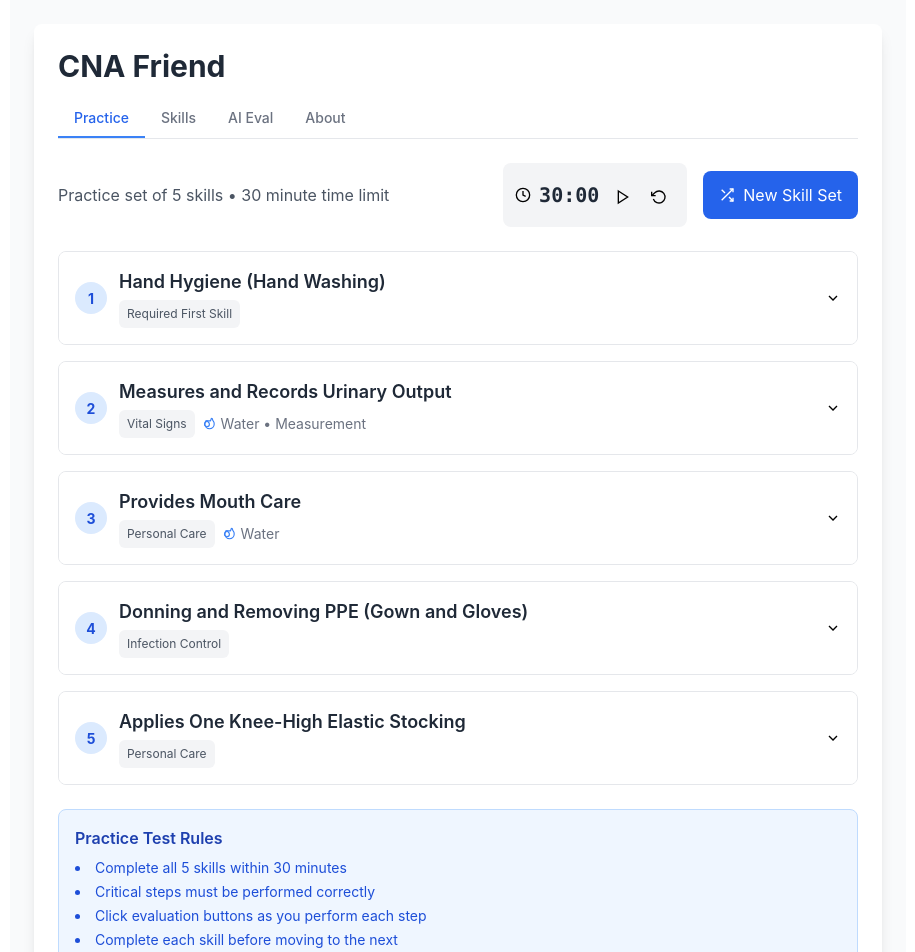
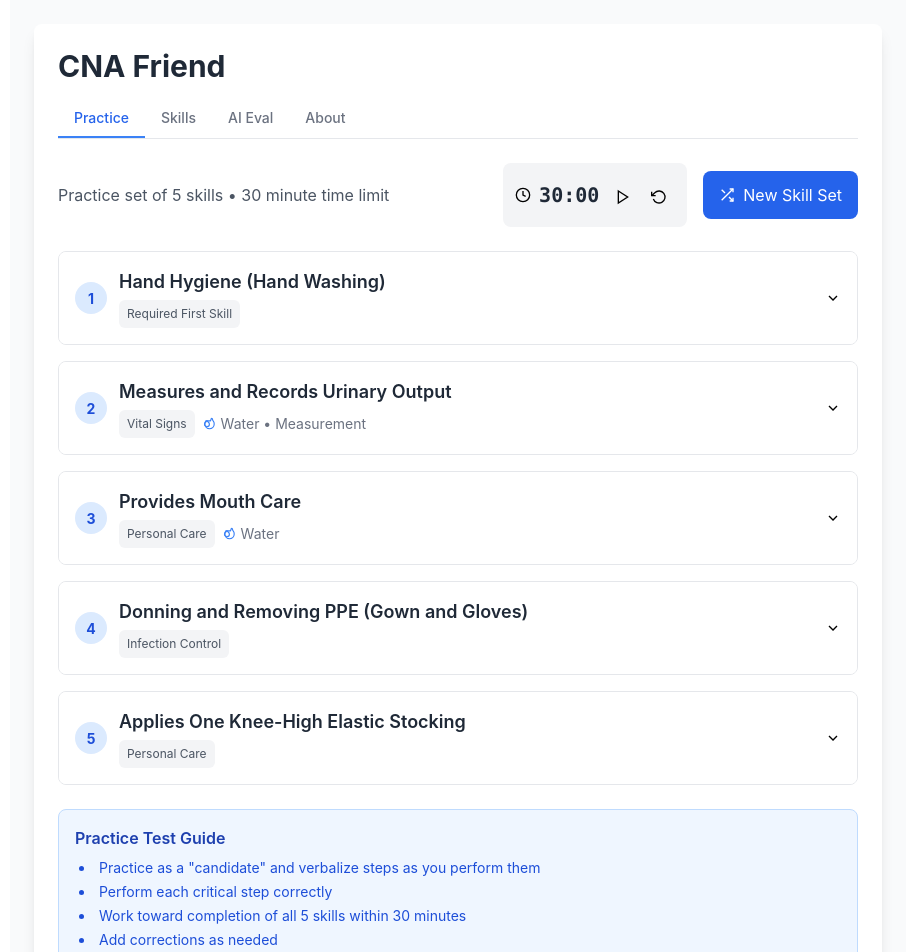
Before and after one commit to arena/cna, a React (Vite) app: page / in a window 1280 px wide. Shown: the top 952 px of the page, without its empty margins (182-1097 px from the left). Built offline with nearby package versions, Linux system fonts and the light colour scheme.

Commit message:
small visual and language refinements

```diff
--- a/src/App.jsx
+++ b/src/App.jsx
@@ -286,6 +286,7 @@ const CNASkillsApp = () => {
                         shareResults={shareResultsWrapper}
                         resetTimer={resetTimerWithState}
                         hasSkillCriticalFailures={hasSkillCriticalFailuresWrapper}
+                        contentData={contentData}
                     />
                 )}
 
--- a/src/components/AboutView.jsx
+++ b/src/components/AboutView.jsx
@@ -59,6 +59,27 @@ const AboutView = ({ contentData }) => {
                     </div>
 
                     <div>
+                        <h3 className="font-semibold text-gray-800 mb-2">{contentData.about.sections.reference.title}</h3>
+                        <p className="text-sm leading-relaxed mb-3">
+                            {contentData.about.sections.reference.text}
+                        </p>
+                        <div className="space-y-1">
+                            {contentData.about.sections.reference.links.map((link, index) => (
+                                <div key={index}>
+                                    <a
+                                        href={link.url}
+                                        target="_blank"
+                                        rel="noopener noreferrer"
+                                        className="text-blue-600 hover:text-blue-800 underline text-sm"
+                                    >
+                                        {link.text}
+                                    </a>
+                                </div>
+                            ))}
+                        </div>
+                    </div>
+
+                    <div>
                         <h3 className="font-semibold text-gray-800 mb-2">{contentData.about.sections.pricing.title}</h3>
                         <p className="text-sm leading-relaxed">
                             {contentData.about.sections.pricing.text}
--- a/src/components/PracticeView.functional.jsx
+++ b/src/components/PracticeView.functional.jsx
@@ -25,7 +25,8 @@ const PracticeView = ({
     handleNewSkillSet,
     shareResults,
     resetTimer,
-    hasSkillCriticalFailures
+    hasSkillCriticalFailures,
+    contentData
 }) => {
     if (!currentSkills || currentSkills.length === 0) {
         return <div>No skills loaded for practice</div>;
@@ -319,12 +320,11 @@ const PracticeView = ({
             {/* Info Box */}
             {!allSkillsCompleted && (
                 <div className="mt-6 p-3 sm:p-4 bg-blue-50 border border-blue-200 rounded-lg">
-                    <h4 className="font-semibold text-blue-800 mb-2 text-sm sm:text-base">Practice Test Rules</h4>
-                    <ul className="text-sm text-blue-700 space-y-1 list-disc list-inside">
-                        <li>Complete all 5 skills within 30 minutes</li>
-                        <li>Critical steps must be performed correctly</li>
-                        <li>Click evaluation buttons as you perform each step</li>
-                        <li>Complete each skill before moving to the next</li>
+                    <h4 className="font-semibold text-blue-800 mb-2 text-sm sm:text-base">{contentData.practice.rules.title}</h4>
+                    <ul className="text-sm text-blue-700 space-y-1 list-disc ml-5 pl-0">
+                        {contentData.practice.rules.items.map((rule, index) => (
+                            <li key={index} className="pl-1">{rule}</li>
+                        ))}
                     </ul>
                 </div>
             )}
--- a/src/content.yml
+++ b/src/content.yml
@@ -11,6 +11,16 @@ navigation:
   skills: "Skills"
   ai_eval: "AI Eval"
   about: "About"
+
+practice:
+  rules:
+    title: "Practice Test Guide"
+    items:
+      - "Practice as a \"candidate\" and verbalize steps as you perform them"
+      - "Perform each critical step correctly"
+      - "Work toward completion of all 5 skills within 30 minutes"
+      - "Add corrections as needed"
+      - "Have an \"evaluator\" mark steps as you perform the skills"
 
 browser:
   organize_by: "Sort by"
@@ -80,13 +90,22 @@ about:
         - title: "Study individual skills"
           description: "Browse all 22 skills with helpful tips and use the practice timer to track your progress"
 
+    reference:
+      title: "Skills Reference"
+      text: "The app includes all 22 skills from the Nevada CNA test bank. Derived from the Credentia Nevada published skills list as directly as humanly possible. NOTE: Supplies and tips were added for your convenience but are not part of the official skills."
+      links:
+        - text: "credentia.com/test-takers/nv/"
+          url: "https://credentia.com/test-takers/nv/"
+        - text: "kb-nv.credentia.com/en/article/skills"
+          url: "https://kb-nv.credentia.com/en/article/skills"
+
     pricing:
       title: "Free to Use"
-      text: "This app is free to use. Share it with any CNA student who could benefit from it! This is a free alternative to low quality, expensive apps that only have mutliple choice questions. This app helps you with the hard part (the skills)."
+      text: "This app is free to use. Share it with any CNA student who could benefit from it!"
 
     feedback:
       title: "Contribute"
-      text: "See something that could be better? Want to update the skills to match the current Credentia or Nursing Board's published set? Make this tool even more helpful for CNA students. Your feedback and contributions are welcome."
+      text: "See something that could be better? Do the skills need to be updated to match the current Credentia or Nursing Board's published set? Your feedback and contributions are welcome. The app is offered freely under the GNU AFFERO GENERAL PUBLIC LICENSE"
 
     disclaimer:
       title: "Important Disclaimer"
```
